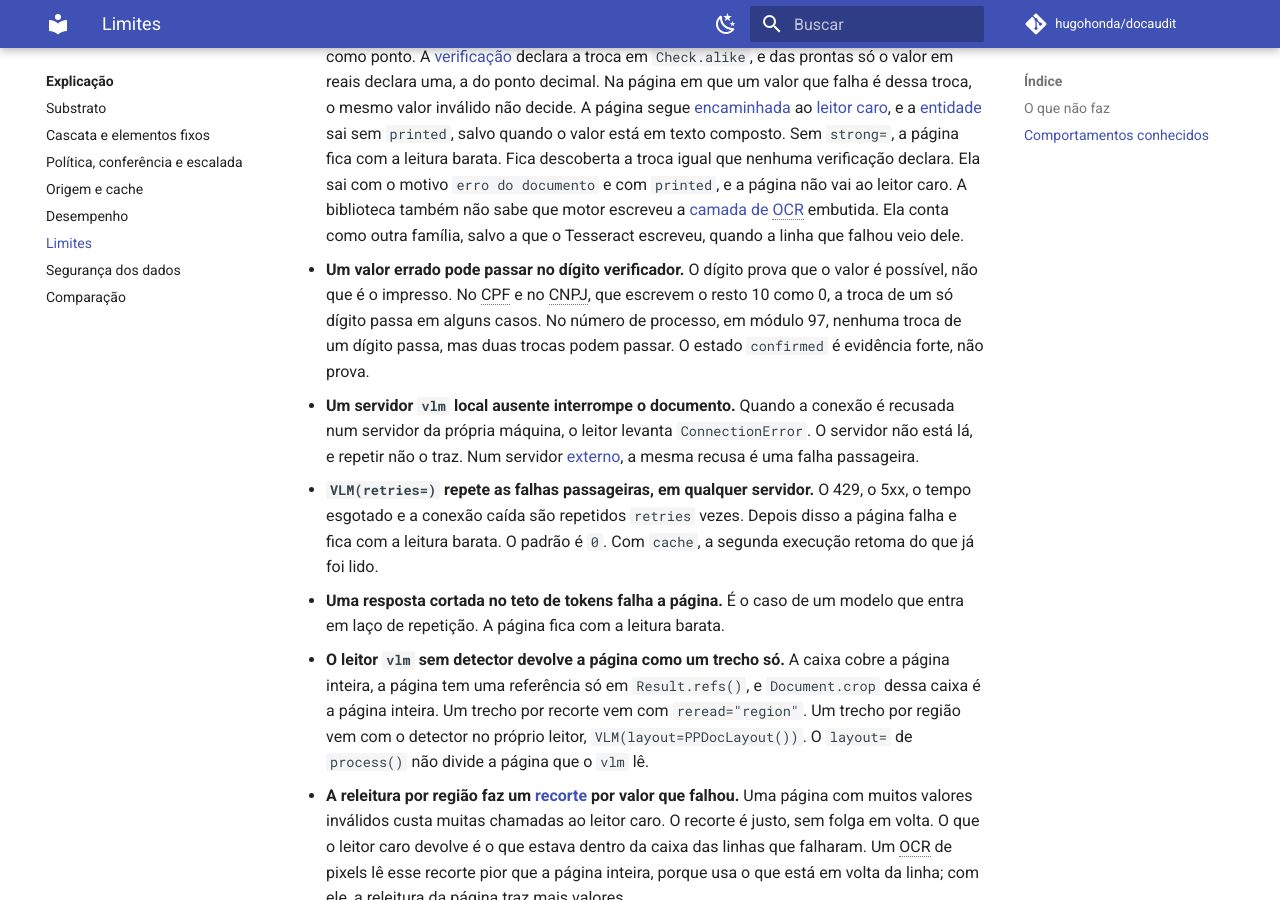
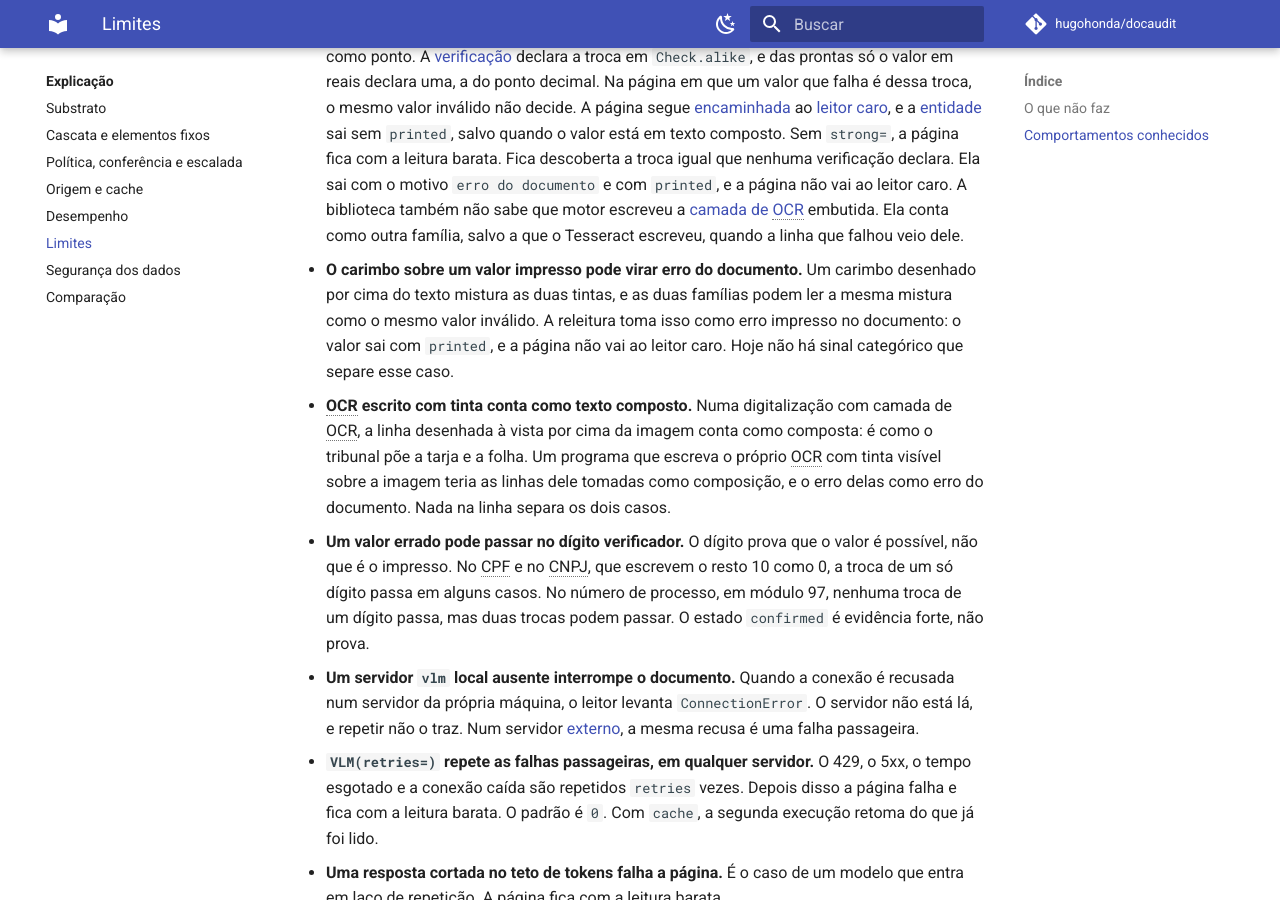
Before and after one commit to hugohonda/docaudit, an MkDocs documentation site: the page built from docs/limits.md, in a window 1280 px wide and 900 px high, scrolled down 1911 px. Built offline with MkDocs 1.6.1 and Material for MkDocs 9.7.7, drawn with Linux system fonts in a browser that asks for light colours; comment, search, counter and statistics services are not loaded.

Commit message:
conta a linha desenhada à vista sobre a digitalização como texto composto (#46)
Cada linha da camada de texto guarda se está desenhada à vista (Chunk.inked), lida junto com o texto, sem passar de novo pelo PDF. Numa digitalização com camada de OCR, a linha à vista é texto composto: a tarja e o número da folha que o tribunal desenha por cima da imagem dão evidência de texto composto e erro impresso pela camada; a camada escondida segue como leitura de motor. Sob trust_layer="always", qualquer linha à vista sobre a digitalização conta como composta, e o OCR escrito com tinta por um produtor fica como limite declarado. A regra de linha que cruza outra saiu: em páginas de desenvolvimento ela pegava rótulos de formulário colados no valor, e não carimbos; o carimbo sobre um valor impresso fica como limite conhecido. output_version do leitor da camada de texto sobe para 5.

```diff
--- a/docs/limits.md
+++ b/docs/limits.md
@@ -87,6 +87,18 @@ precisa conhecer antes de confiar num resultado.
   [camada de OCR](glossary.md#camada-de-ocr) embutida. Ela conta como outra
   família, salvo a que o Tesseract escreveu, quando a linha que falhou veio
   dele.
+- **O carimbo sobre um valor impresso pode virar erro do documento.** Um
+  carimbo desenhado por cima do texto mistura as duas tintas, e as duas
+  famílias podem ler a mesma mistura como o mesmo valor inválido. A
+  releitura toma isso como erro impresso no documento: o valor sai com
+  `printed`, e a página não vai ao leitor caro. Hoje não há sinal categórico
+  que separe esse caso.
+- **OCR escrito com tinta conta como texto composto.** Numa digitalização com
+  camada de OCR, a linha desenhada à vista por cima da imagem conta como
+  composta: é como o tribunal põe a tarja e a folha. Um programa que escreva
+  o próprio OCR com tinta visível sobre a imagem teria as linhas dele
+  tomadas como composição, e o erro delas como erro do documento. Nada na
+  linha separa os dois casos.
 - **Um valor errado pode passar no dígito verificador.** O dígito prova que
   o valor é possível, não que é o impresso. No CPF e no CNPJ, que escrevem o
   resto 10 como 0, a troca de um só dígito passa em alguns casos. No número
```
Also changed, not shown: CHANGELOG.md (+7 -0 lines), docs/concepts/provenance.md (+7 -3 lines), docs/response/fields.md (+5 -3 lines), docs/response/result.schema.json (+14 -1 lines), 5 other files.
